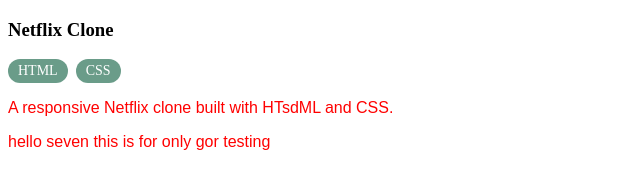
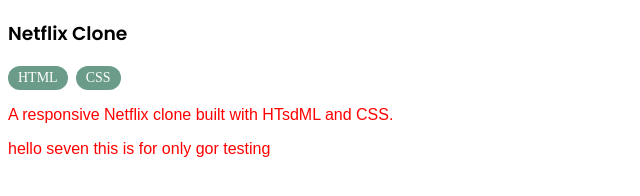
Before and after one commit to harsh120631/Personal-protfolio, a website built with Parcel: page index.html in a window 1280 px wide. Shown: the whole page, without its empty margins (0-640 px from the left). Built offline with nearby package versions, Linux system fonts and the light colour scheme.

Commit message:
font ttexting

```diff
--- a/src/sass/pages/_home.scss
+++ b/src/sass/pages/_home.scss
@@ -1 +1,5 @@
 // so this is used for specfic style for a page
+h3{
+    font-family: 'Poppins';
+    font-weight: 600;
+}
```
Also changed, not shown: dist/index.html, 2 other files.
